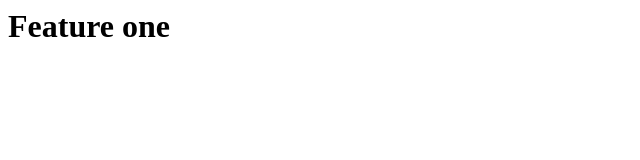
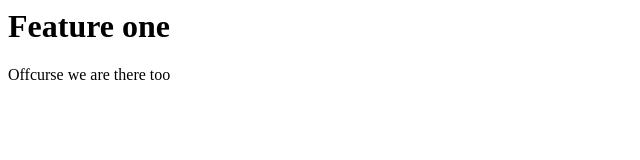
Before and after one commit to ali-khan-09/ederuka, a plain HTML site: page feature-one/index.html in a window 1280 px wide. Shown: the whole page, without its empty margins (0-640 px from the left). Drawn offline with Linux system fonts and the light colour scheme.

Commit message:
Some thing from feature-one

```diff
--- a/feature-one/index.html
+++ b/feature-one/index.html
@@ -1 +1,2 @@
 <h1>Feature one</h1>
+<p>Offcurse we are there too</p>
```
Also changed, not shown: feature-one/some.txt (added).
